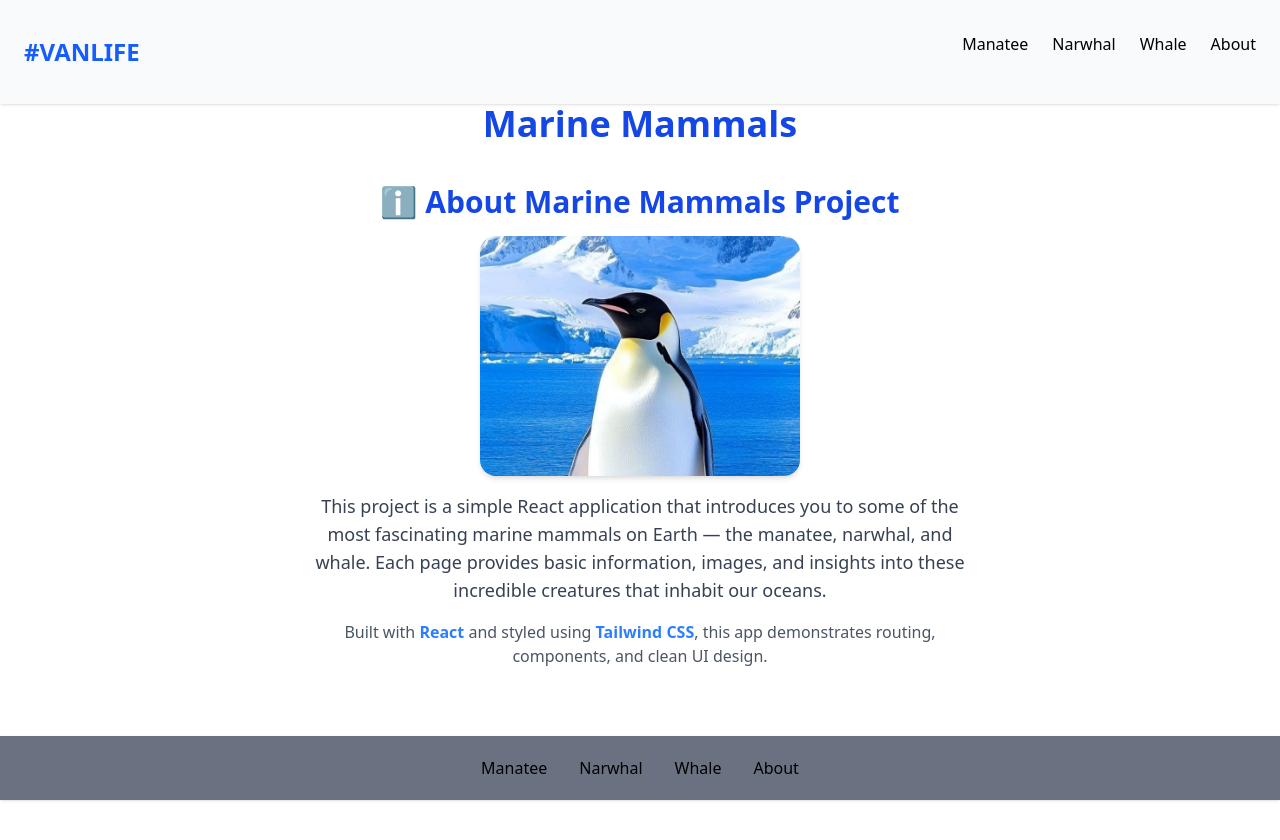
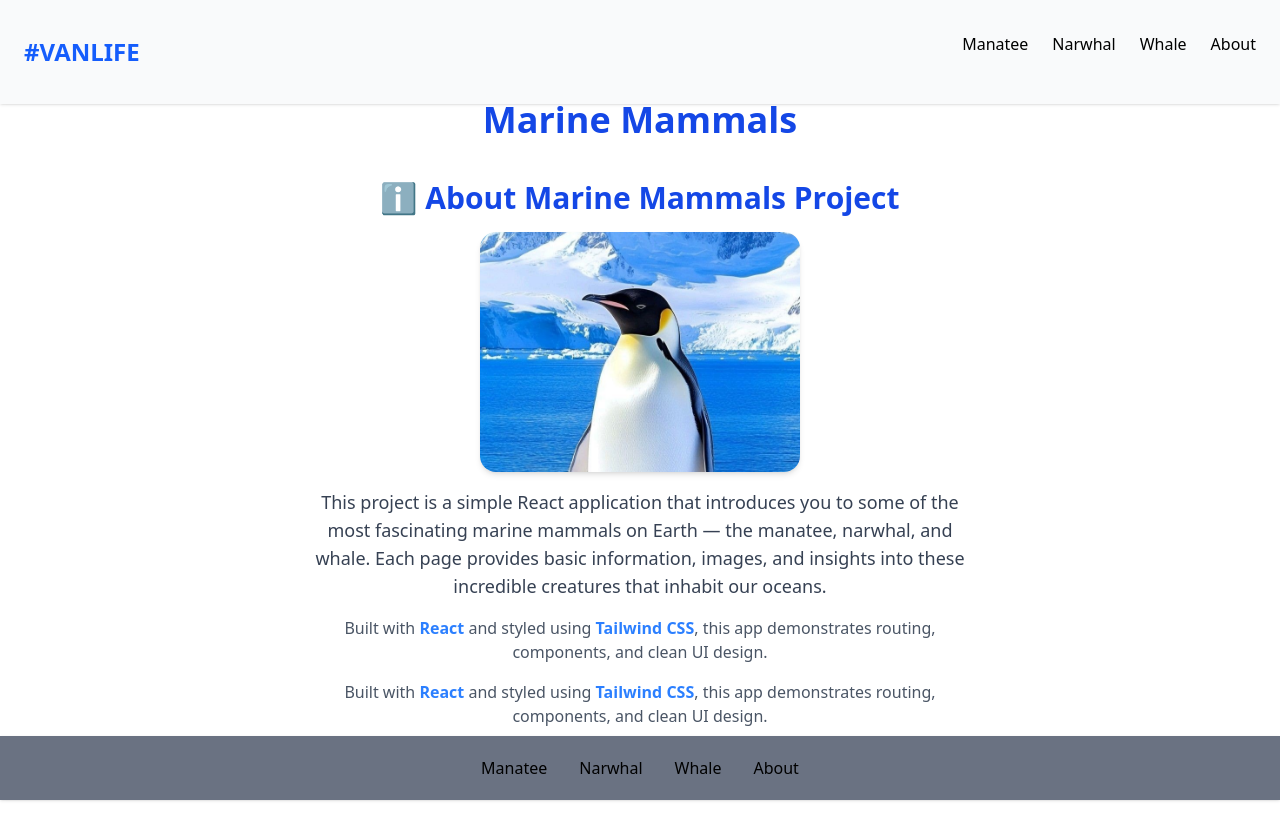
Before and after one commit to agteach/marine-mammals, a React (Vite) app: page /about in a window 1280 px wide. Shown: the top 840 px of the page. Before the commit the page ends 800 px from the top, so only its background shows below. Built offline with nearby package versions, Linux system fonts and the light colour scheme.

Commit message:
updated main

```diff
--- a/src/About.jsx
+++ b/src/About.jsx
@@ -25,6 +25,16 @@ const About = () => {
         styled using <span className="font-semibold text-blue-500">Tailwind CSS</span>,
         this app demonstrates routing, components, and clean UI design.
       </p>
+      <p className="text-gray-600 mt-4 max-w-2xl mx-auto">
+        Built with <span className="font-semibold text-blue-500">React</span> and
+        styled using <span className="font-semibold text-blue-500">Tailwind CSS</span>,
+        this app demonstrates routing, components, and clean UI design.
+      </p>
+      <p className="text-gray-600 mt-4 max-w-2xl mx-auto">
+        Built with <span className="font-semibold text-blue-500">React</span> and
+        styled using <span className="font-semibold text-blue-500">Tailwind CSS</span>,
+        this app demonstrates routing, components, and clean UI design.
+      </p>
     </div>
   );
 };
--- a/src/App.jsx
+++ b/src/App.jsx
@@ -9,7 +9,7 @@ import Narwhal from "./Components/Narwhal/Narwhal";
 const App = () => {
   return (
     <BrowserRouter>
-      <header className="text-center py-4 flex justify-between items-center px-6 bg-gray-50 shadow-sm">
+      <header className="text-center py-4 flex fixed top-0 w-full z-50  justify-between items-center px-6 bg-gray-50 shadow-sm">
         <Link to="/" className="text-2xl font-bold text-blue-600">
           #VANLIFE
         </Link>
@@ -27,8 +27,8 @@ const App = () => {
           <Link to="/about" className="hover:text-blue-500">About</Link>
         </nav>
       </header>
-
-      <h1 className="text-4xl font-bold text-blue-700 text-center mb-6">
+      <main className="pt-25 pb-24">
+         <h1 className="text-4xl font-bold text-blue-700 text-center mb-6">
         Marine Mammals
       </h1>
 
@@ -43,6 +43,8 @@ const App = () => {
           element={<h2 className="text-red-600 text-center">Page not found</h2>}
         />
       </Routes>
+      </main>
+
        <nav className="flex justify-center fixed bottom-0 w-full z-50 space-x-8 mt-4 p-5 bg-gray-500 shadow-sm">
           <Link to="/manatee" className="hover:text-blue-500">
             Manatee
```
